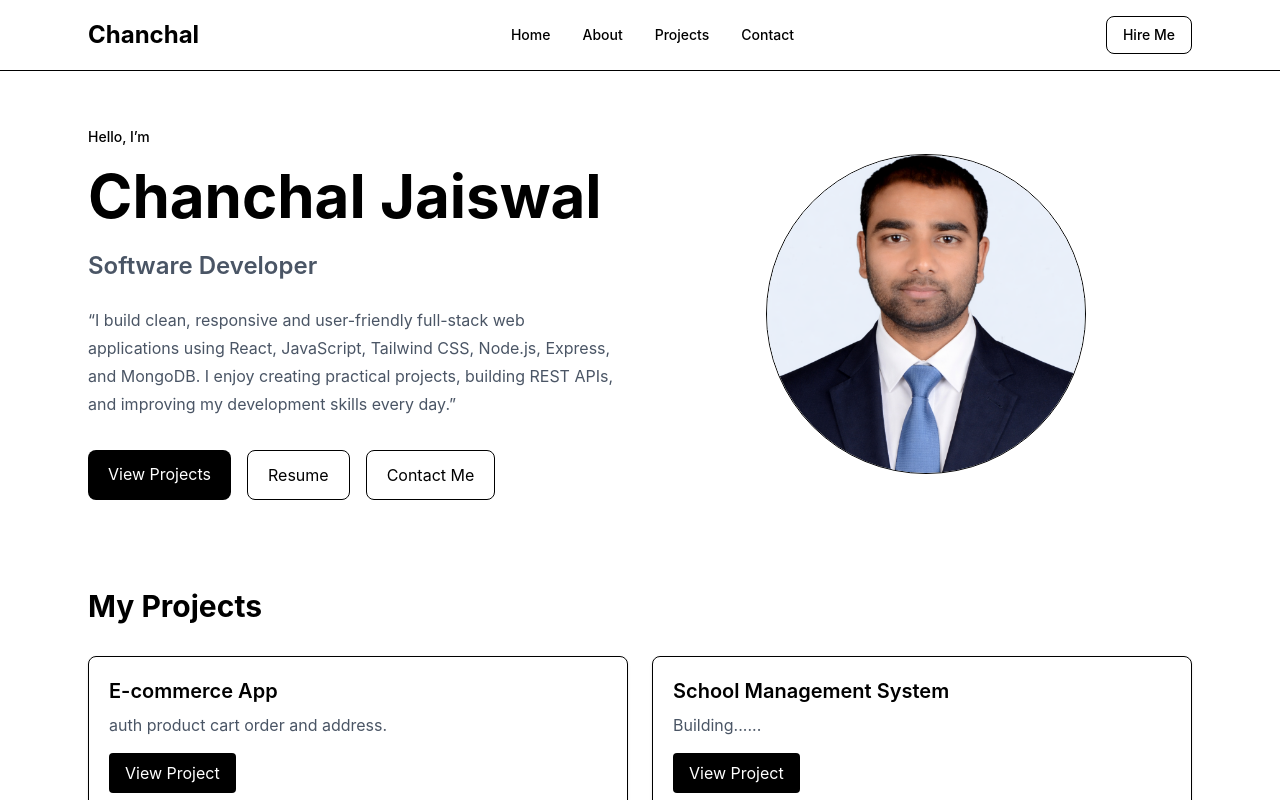
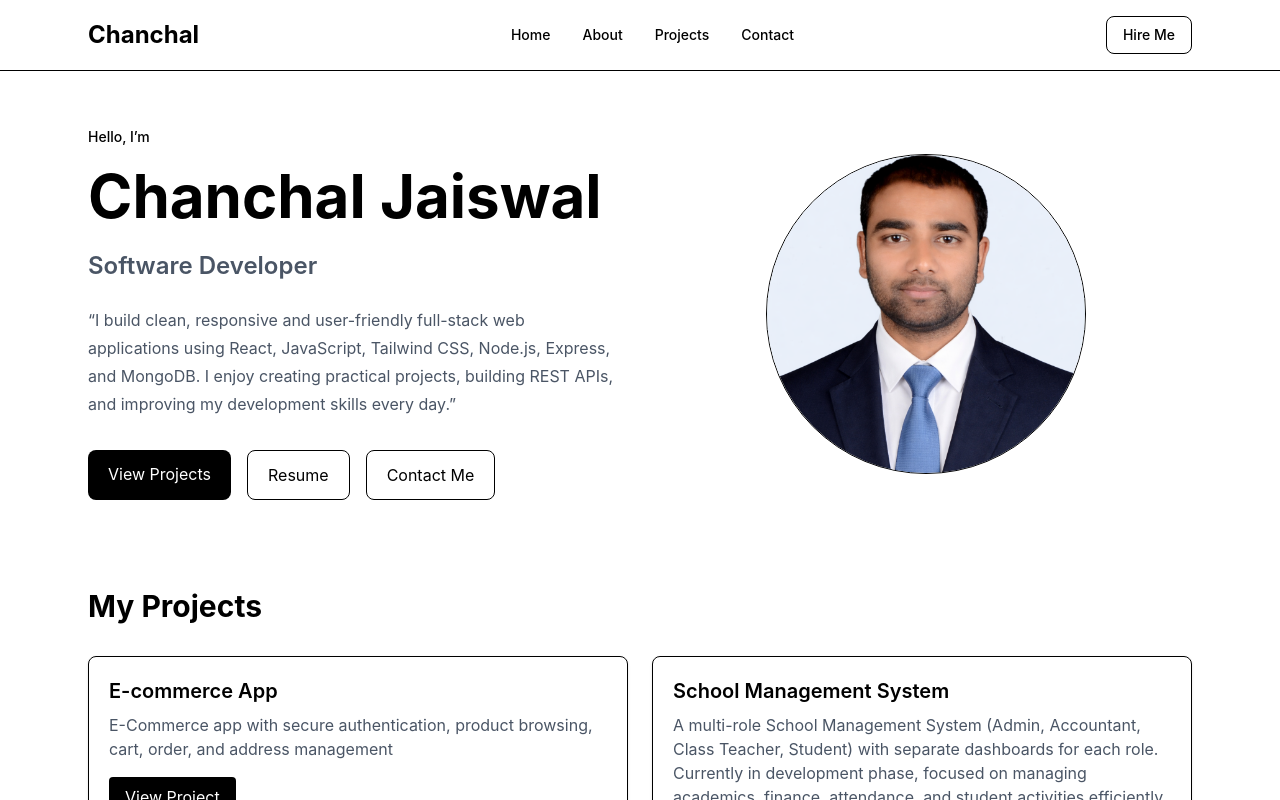
Before and after one commit to chanchaljai/react-portfolio, a React (Vite) app: page / in a window 1280 px wide. Shown: the top 800 px of the page. Built offline with nearby package versions, Linux system fonts and the light colour scheme.

Commit message:
school project

```diff
--- a/src/components/Projects.jsx
+++ b/src/components/Projects.jsx
@@ -5,13 +5,14 @@ const projects = [
   {
     id: 1,
     title: "E-commerce App",
-    description: "auth product cart order and address.",
+    description: "E-Commerce app with secure authentication, product browsing, cart, order, and address management",
     link: "https://ecom-project1-frontend.vercel.app/",
   },
   {
     id: 2,
     title: "School Management System",
-    description: "Building......",
+     description:
+    "A multi-role School Management System (Admin, Accountant, Class Teacher, Student) with separate dashboards for each role. Currently in development phase, focused on managing academics, finance, attendance, and student activities efficiently.",
     link: "https://school-frontend-orpin.vercel.app/",
   },
   {
```
